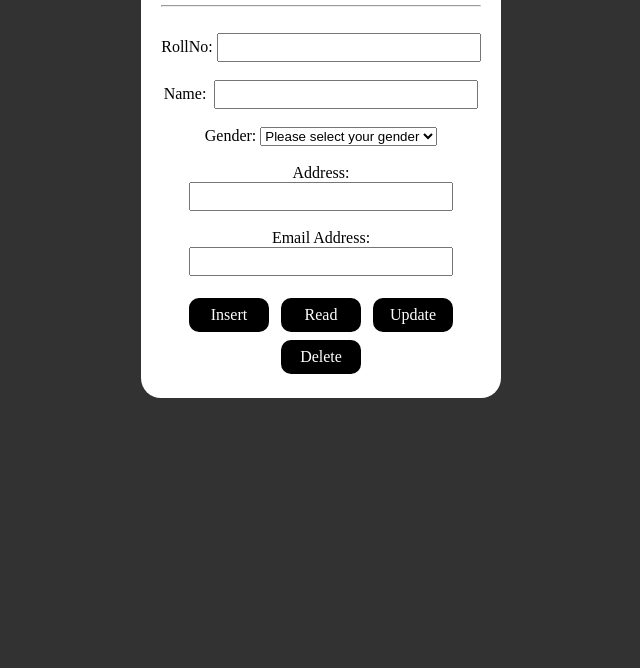
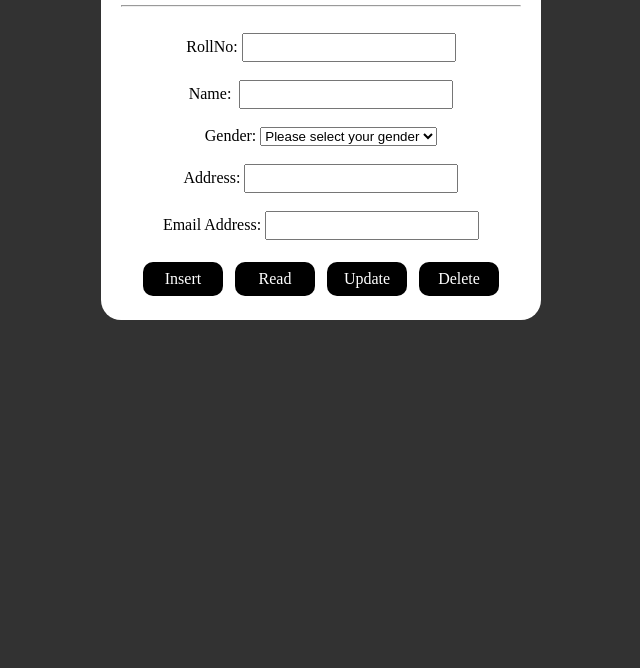
Before and after one commit to mylesrsm/crud, a plain HTML site: page index.html in a window 1280 px wide. Shown: the part 132-800 px from the top of the page, without its empty margins (319-959 px from the left). Drawn offline with Linux system fonts and the light colour scheme; some packages are replaced by stand-ins of ours; a script that the page names is missing.

Commit message:
Update style.css

```diff
--- a/style.css
+++ b/style.css
@@ -2,7 +2,7 @@ body {
   background-color: rgb(50, 50, 50);
 }
 .container {
-  width: 320px;
+  width: 400px;
   margin: 50px auto;
   padding: 20px;
   /* border: 2px solid red; */
@@ -18,7 +18,7 @@ h2 {
   text-align: center;
 }
 input {
-  width: 250px;
+  width: 200px;
   padding: 5px;
 }
 button {
```
